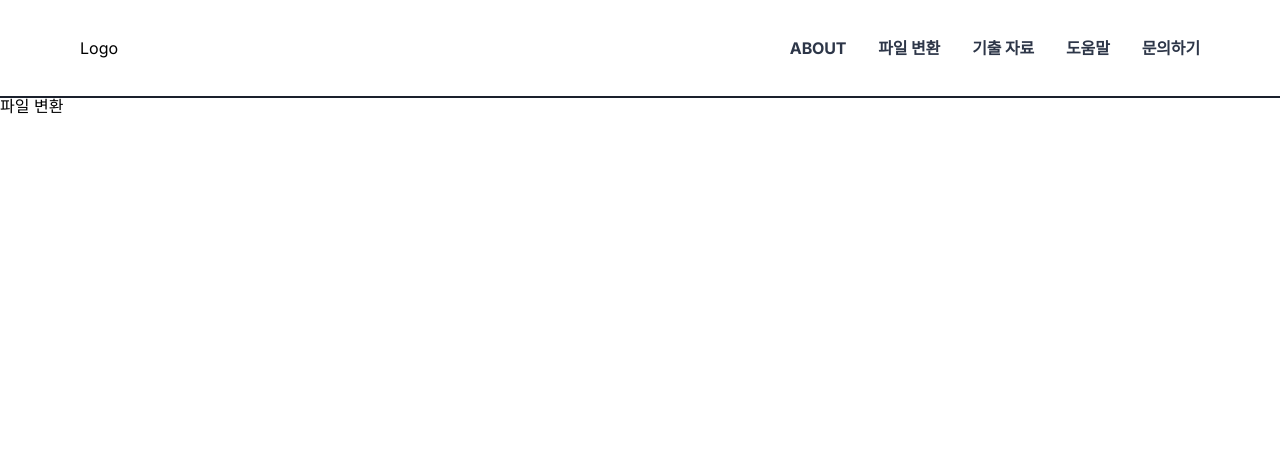
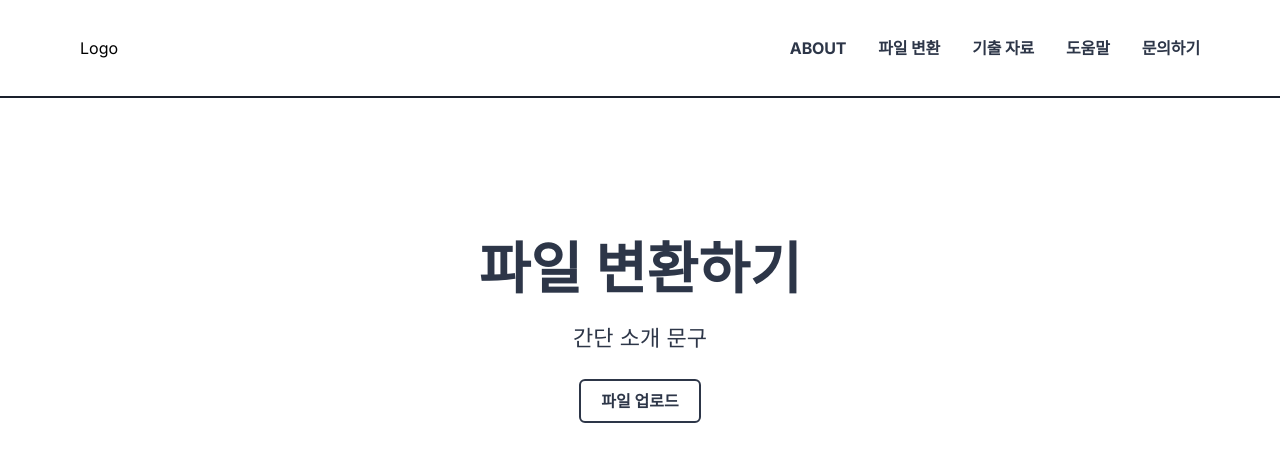
Before and after one commit to boonddiga00/sk-sunny, a Next.js app: page /convert in a window 1280 px wide. Shown: the top 462 px of the page. Built offline with nearby package versions, Linux system fonts and the light colour scheme.

Commit message:
Add Convert

```diff
--- /dev/null
+++ b/app/convert/FileBox.tsx
@@ -0,0 +1,44 @@
+"use client";
+
+import { styled } from "styled-components";
+
+const Wrapper = styled.div`
+  width: 311px;
+  height: 220px;
+  border: 2px dashed #cbd2e0;
+  border-radius: 8px;
+  display: flex;
+  justify-content: center;
+  align-items: center;
+`;
+
+const File = styled.div`
+  width: 128px;
+  height: 130px;
+  border: 1px solid #2d3648;
+  display: flex;
+  justify-content: center;
+  align-items: center;
+`;
+
+const FileName = styled.span`
+  font-family: "Inter";
+  font-style: normal;
+  font-weight: 400;
+  font-size: 16px;
+  line-height: 150%;
+  text-align: center;
+  letter-spacing: -0.01em;
+  font-feature-settings: "calt" off;
+  color: #2d3648;
+`;
+
+export default function FileBox({ children }: { children: React.ReactNode }) {
+  return (
+    <Wrapper>
+      <File>
+        <FileName>{children}</FileName>
+      </File>
+    </Wrapper>
+  );
+}
--- /dev/null
+++ b/app/convert/FileDownLoad.tsx
@@ -0,0 +1,78 @@
+"use client";
+
+import FileBox from "@/app/convert/FileBox";
+import { styled } from "styled-components";
+import { Dispatch, SetStateAction } from "react";
+
+const TitleSection = styled.section`
+  margin-top: 143px;
+  display: flex;
+  flex-direction: column;
+  align-items: center;
+  gap: 30px;
+  h1 {
+    text-align: center;
+    font-size: 56px;
+    font-weight: 700;
+    color: #2d3648;
+  }
+  p {
+    text-align: center;
+    font-size: 22px;
+    font-weight: 400;
+    color: #2d3648;
+  }
+`;
+
+const Buttons = styled.div`
+  display: flex;
+  flex-direction: column;
+  align-items: center;
+  gap: 20px;
+  :last-child {
+    margin-bottom: 30px;
+  }
+`;
+
+const Button = styled.button`
+  text-align: center;
+  all: unset;
+  cursor: pointer;
+  font-size: 16px;
+  font-weight: 700;
+  color: #2d3648;
+  border: 2px solid #2d3648;
+  border-radius: 6px;
+  padding: 12px 20px;
+`;
+
+interface IFileDownload {
+  fileName: string;
+  setFileName: Dispatch<SetStateAction<string>>;
+  setIsFileConverting: Dispatch<SetStateAction<boolean>>;
+  setIsFileConverted: Dispatch<SetStateAction<boolean>>;
+}
+
+export default function FileDownload({
+  fileName,
+  setFileName,
+  setIsFileConverting,
+  setIsFileConverted,
+}: IFileDownload) {
+  const brfFileName = `${fileName.slice(0, -4)}.brf`;
+  const onClickNew = () => {
+    setFileName("");
+    setIsFileConverting(false);
+    setIsFileConverted(false);
+  };
+  return (
+    <TitleSection>
+      <h1>파일 변환 완료</h1>
+      <FileBox>{brfFileName}</FileBox>
+      <Buttons>
+        <Button onClick={() => {}}>BRF 파일 다운로드</Button>
+        <Button onClick={onClickNew}>새 파일 변환하기</Button>
+      </Buttons>
+    </TitleSection>
+  );
+}
--- /dev/null
+++ b/app/convert/FileForm.tsx
@@ -0,0 +1,107 @@
+"use client";
+
+import FileBox from "@/app/convert/FileBox";
+import { Dispatch, SetStateAction, useRef } from "react";
+import { styled } from "styled-components";
+
+const TitleSection = styled.section`
+  margin-top: 143px;
+  display: flex;
+  flex-direction: column;
+  align-items: center;
+  gap: 30px;
+  h1 {
+    text-align: center;
+    font-size: 56px;
+    font-weight: 700;
+    color: #2d3648;
+  }
+  p {
+    text-align: center;
+    font-size: 22px;
+    font-weight: 400;
+    color: #2d3648;
+  }
+`;
+
+const Buttons = styled.div`
+  display: flex;
+  flex-direction: column;
+  align-items: center;
+  gap: 20px;
+  :last-child {
+    margin-bottom: 30px;
+  }
+`;
+
+const Button = styled.button`
+  text-align: center;
+  all: unset;
+  cursor: pointer;
+  font-size: 16px;
+  font-weight: 700;
+  color: #2d3648;
+  border: 2px solid #2d3648;
+  border-radius: 6px;
+  padding: 12px 20px;
+`;
+
+interface IFileForm {
+  fileName: string;
+  setFileName: Dispatch<SetStateAction<string>>;
+  setIsFileConverting: Dispatch<SetStateAction<boolean>>;
+  setIsFileConverted: Dispatch<SetStateAction<boolean>>;
+}
+
+export default function FileForm({
+  fileName,
+  setFileName,
+  setIsFileConverting,
+  setIsFileConverted,
+}: IFileForm) {
+  const inputRef = useRef<HTMLInputElement>(null);
+
+  const onFileUpload = () => {
+    inputRef.current?.click();
+  };
+  const onChangeInput = (event: React.FormEvent<HTMLInputElement>) => {
+    if (event.currentTarget.files) {
+      setFileName(event.currentTarget.files[0].name);
+    }
+  };
+  const onClickFileConvert = () => {
+    setIsFileConverting(true);
+    setTimeout(() => {
+      setIsFileConverting(false);
+      setIsFileConverted(true);
+    }, 1500);
+  };
+  return (
+    <>
+      <TitleSection>
+        <h1>파일 변환하기</h1>
+        {fileName ? (
+          <>
+            <FileBox>{fileName}</FileBox>
+            <Buttons>
+              <Button onClick={onClickFileConvert}>파일 변환하기</Button>
+              <Button>파일 재업로드</Button>
+            </Buttons>
+          </>
+        ) : (
+          <>
+            <p>간단 소개 문구</p>
+            <Button onClick={onFileUpload}>파일 업로드</Button>
+          </>
+        )}
+      </TitleSection>
+      <input
+        onChange={onChangeInput}
+        ref={inputRef}
+        type="file"
+        style={{ display: "none" }}
+        accept=".txt, .pdf"
+      />
+    </>
+  );
+}
--- a/app/convert/page.tsx
+++ b/app/convert/page.tsx
@@ -1,3 +1,53 @@
+"use client";
+
+import { useState } from "react";
+import { styled } from "styled-components";
+import FileForm from "./FileForm";
+import FileDownload from "./FileDownLoad";
+
+const ConvertLoader = styled.div`
+  width: 800px;
+  height: 464px;
+  background: #ffffff;
+  border: 5px solid #cbd2e0;
+  border-radius: 15px;
+  display: flex;
+  align-items: center;
+  justify-content: center;
+  margin: 0 auto;
+  margin-top: 60px;
+  h1 {
+    font-family: "Inter";
+    font-weight: 700;
+    font-size: 24px;
+  }
+`;
+
 export default function Convert() {
-  return <div>파일 변환</div>;
+  const [fileName, setFileName] = useState("");
+  const [isFileConverting, setIsFileConverting] = useState(false);
+  const [isFileConverted, setIsFileConverted] = useState(false);
+  return (
+    <>
+      {isFileConverting ? (
+        <ConvertLoader>
+          <h1>변환 중</h1>
+        </ConvertLoader>
+      ) : !isFileConverted ? (
+        <FileForm
+          fileName={fileName}
+          setFileName={setFileName}
+          setIsFileConverting={setIsFileConverting}
+          setIsFileConverted={setIsFileConverted}
+        />
+      ) : (
+        <FileDownload
+          fileName={fileName}
+          setFileName={setFileName}
+          setIsFileConverting={setIsFileConverting}
+          setIsFileConverted={setIsFileConverted}
+        />
+      )}
+    </>
+  );
 }
--- /dev/null
+++ b/components/CustomLink.tsx
@@ -0,0 +1,19 @@
+import Link from "next/link";
+import { styled } from "styled-components";
+
+const DefaultLink = styled.a`
+  all: unset;
+`;
+
+interface ICustomLink {
+  href: string;
+  children: React.ReactNode;
+}
+
+const CustomLink = ({ href, children }: ICustomLink) => (
+  <Link href={href} passHref legacyBehavior>
+    <DefaultLink>{children}</DefaultLink>
+  </Link>
+);
+
+export default CustomLink;
--- a/components/Link.tsx
+++ /dev/null
@@ -1,8 +0,0 @@
-import Link from "next/link";
-import { styled } from "styled-components";
-
-const StyledLink = styled(Link)`
-  all: unset;
-`;
-
-export default StyledLink;
--- a/components/Nav.tsx
+++ b/components/Nav.tsx
@@ -1,6 +1,6 @@
 "use client";
 
-import Link from "./Link";
+import CustomLink from "./CustomLink";
 import { styled } from "styled-components";
 
 const HeaderContainer = styled.header`
@@ -39,19 +39,19 @@ export default function Nav() {
       <div>Logo</div>
       <NavContainer>
         <NavButton>
-          <Link href="/">ABOUT</Link>
+          <CustomLink href="/">ABOUT</CustomLink>
         </NavButton>
         <NavButton>
-          <Link href="/convert">파일 변환</Link>
+          <CustomLink href="/convert">파일 변환</CustomLink>
         </NavButton>
         <NavButton>
-          <Link href="/previous-test">기출 자료</Link>
+          <CustomLink href="/previous-test">기출 자료</CustomLink>
         </NavButton>
         <NavButton>
-          <Link href="/faq">도움말</Link>
+          <CustomLink href="/faq">도움말</CustomLink>
         </NavButton>
         <NavButton>
-          <Link href="/help">문의하기</Link>
+          <CustomLink href="/help">문의하기</CustomLink>
         </NavButton>
       </NavContainer>
     </HeaderContainer>
```
Also changed, not shown: app/page.tsx (+15 -17 lines), components/Buttons/MainButton.tsx (added, +30 -0 lines).
